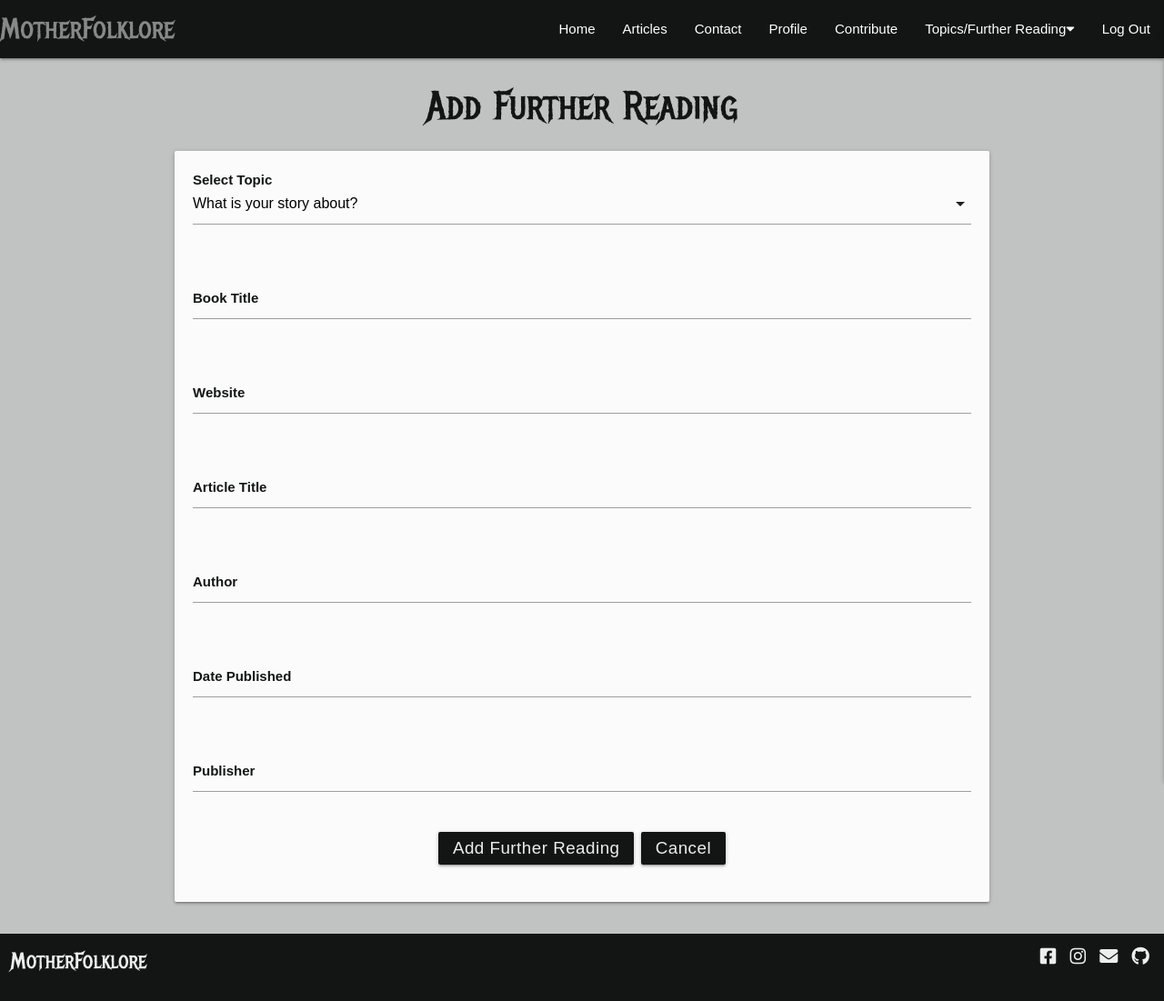
After one commit to AideenM12/MotherFolklore-MS3, a Flask app: page /add_further_reading in a window 1280 px wide. The commit adds this page. Shown: the whole page at 91% size. Run offline with Flask 2, Linux system fonts and the light colour scheme; the visitor is signed in with stand-in values (Sample User, id 1); data that the repository does not hold is empty; some libraries are stand-ins or nearby versions; some web fonts are replaced.

Commit message:
Create add-further_reading page and functionality

```diff
--- a/app.py
+++ b/app.py
@@ -93,6 +93,45 @@ def further_reading():
 
     return render_template("further_reading.html",
                            page_title="Further Reading",
+                           further_reading=further_reading)
+
+
+@app.route("/add_further_reading", methods=["GET", "POST"])
+def add_further_reading():
+    """
+    Allows users to contribute towards the site
+    with their own unique articles
+    """
+    topics = mongo.db.topics.find().sort("topic_name", 1)
+
+    if "user" not in session:
+        flash("Please Log in to continue")
+        return redirect(url_for("login"))
+    elif session["user"].lower() != "admin":
+        flash("You are not authorized to view this page")
+        return redirect(url_for("profile"))
+    elif request.method != "POST":
+        return render_template("add_further_reading.html",
+                               further_reading=further_reading,
+                               topics=topics)
+    else:
+        reading = {
+            "topic_name": request.form.get("topic_name"),
+            "book_title": request.form.get("book_title"),
+            "website": request.form.get("website"),
+            "article_title": request.form.get("article_title"),
+            "author": request.form.get("author"),
+            "date_published": request.form.get("date_published"),
+            "publisher": request.form.get("publisher"),
+        }
+        mongo.db.further_reading.insert_one(reading)
+        flash("Further Reading contribution successful!")
+        print(topics)
+
+        return redirect(url_for("topics"))
+
+    return render_template("topics.html", topics=topics,
+                           reading=reading,
                            further_reading=further_reading)
 
 
--- /dev/null
+++ b/templates/add_further_reading.html
@@ -0,0 +1,76 @@
+{% extends 'base.html' %}
+{% block content %}
+<!--------Add Article Main Body---------->
+<h3 class="center-align">Add Further Reading</h3>
+<!-------Add Article Form Content-------->
+<main>
+   <div class="container">
+      <div class="row">
+         <form class="col s12 card-panel" method="POST" action="{{ url_for('add_further_reading') }}">
+            <input type="hidden" name="csrf_token" value="{{ csrf_token() }}"/>
+            <!-----------Topic Field--------------->
+            <div class="row">
+               <div class="input-field col s12">
+                  <select id="topic_name" name="topic_name" class="validate" required>
+                     <option value="" disabled selected>What is your story about?</option>
+                     {% for topic in topics %}
+                     <option value="{{ topic.topic_name }}">{{ topic.topic_name }}</option>
+                     {% endfor %}
+                  </select>
+                  <label for="topic_name">Select Topic</label>
+               </div>
+            </div>
+
+            <!-------------Book Title Field------------>
+            <div class="row">
+               <div class="input-field col s12">
+                  <input id="book_title" name="book_title" type="text" class="validate" required>
+                  <label for="book_title">Book Title</label>
+               </div>
+            </div>
+            <!-------------Website Link Field------------>
+            <div class="row">
+               <div class="input-field col s12">
+                  <input id="website" name="website" type="text" class="validate">
+                  <label for="website">Website</label>
+               </div>
+            </div>
+            <!---------------Article Title Input Field-------->
+            <div class="row">
+               <div class="input-field col s12">
+                  <input id="article_title" name="article_title" type="text" class="validate">
+                  <label for="article_title">Article Title</label>
+               </div>
+            </div>
+            <!----------------Author Field------------>
+            <div class="row">
+               <div class="input-field col s12">
+                  <input id="author" name="author"   type="text" class="validate">
+                  <label for="author">Author</label>
+               </div>
+            </div>
+            <!-----------Date Picker Field------------>
+            <div class="row">
+               <div class="input-field col s12">
+                  <input id="date_published" name="date_published" type="text" class="validate">
+                  <label for="date_published">Date Published</label>
+               </div>
+            </div>
+            <!----------------Publisher Field------------>
+            <div class="row">
+               <div class="input-field col s12">
+                  <input id="publisher" name="publisher"   type="text" class="validate">
+                  <label for="publisher">Publisher</label>
+               </div>
+            </div>
+            <!-----------Add/Cancel Buttons------>
+            <div class="row center-align">
+               <button class="btn " type="submit">Add Further Reading
+               </button>
+               <a href="{{ url_for('topics')}}" class="btn">Cancel</a>
+            </div>
+         </form>
+      </div>
+   </div>
+</main>
+{% endblock %}
--- a/templates/base.html
+++ b/templates/base.html
@@ -34,11 +34,11 @@
                     <li><a href="{{ url_for('profile', username=session['user']) }}">Profile</a></li>
                     <li><a href="{{ url_for('add_article') }}">Contribute</a></li>
                     {% if session.user|lower == "admin"|lower %}
-                   <li> <a class='dropdown-trigger' href='#' data-target='dropdown1'>Topics<i class="fas fa-caret-down"></i></a></li>
+                   <li> <a class='dropdown-trigger' href='#' data-target='dropdown1'>Topics/Further Reading<i class="fas fa-caret-down"></i></a></li>
                     <ul id='dropdown1' class='dropdown-content center'>
                      <li><a href="{{ url_for('topics' ) }}">Topics</a></li>
                      <li><a href="{{ url_for('add_topic') }}">Add Topic</a></li>
-
+                     <li><a href="{{ url_for('add_further_reading') }}">Add Further Reading</a></li>
                     </ul>
                     {% else %}
                     <li><a href="{{ url_for('topics' ) }}">Topics</a></li>
@@ -70,6 +70,7 @@
               {% if session.user|lower == "admin"|lower %}
 
                 <li><a href="{{ url_for('add_topic') }}">Add Topic</a></li>
+                <li><a href="{{ url_for('add_further_reading') }}">Add Further Reading</a></li>
               {% endif %}
               <li><a href="{{ url_for('logout') }}">Log Out</a></li>
             {% else %}
```
